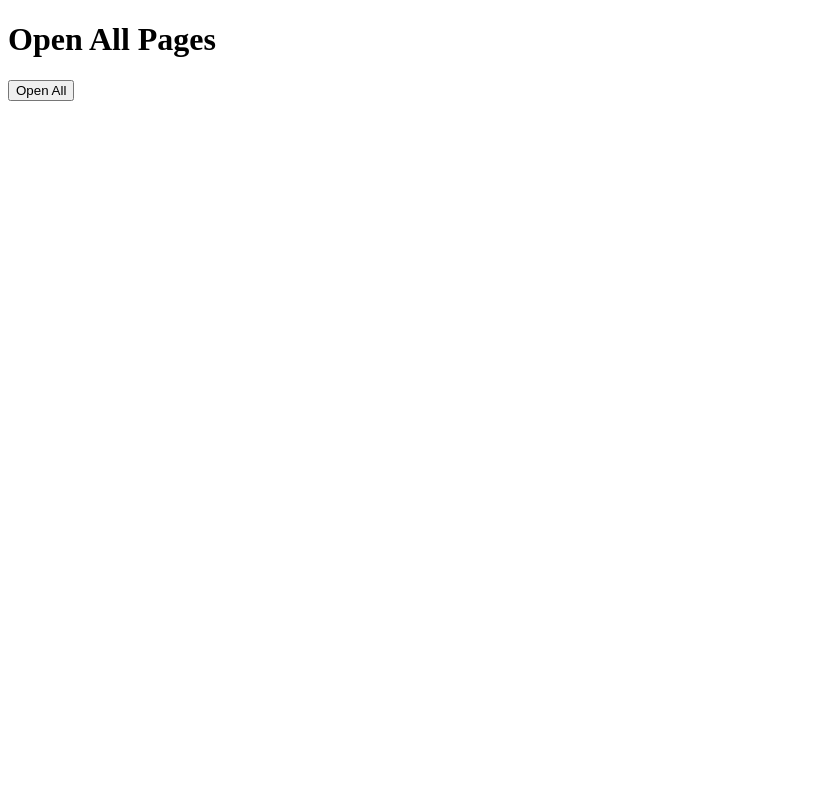
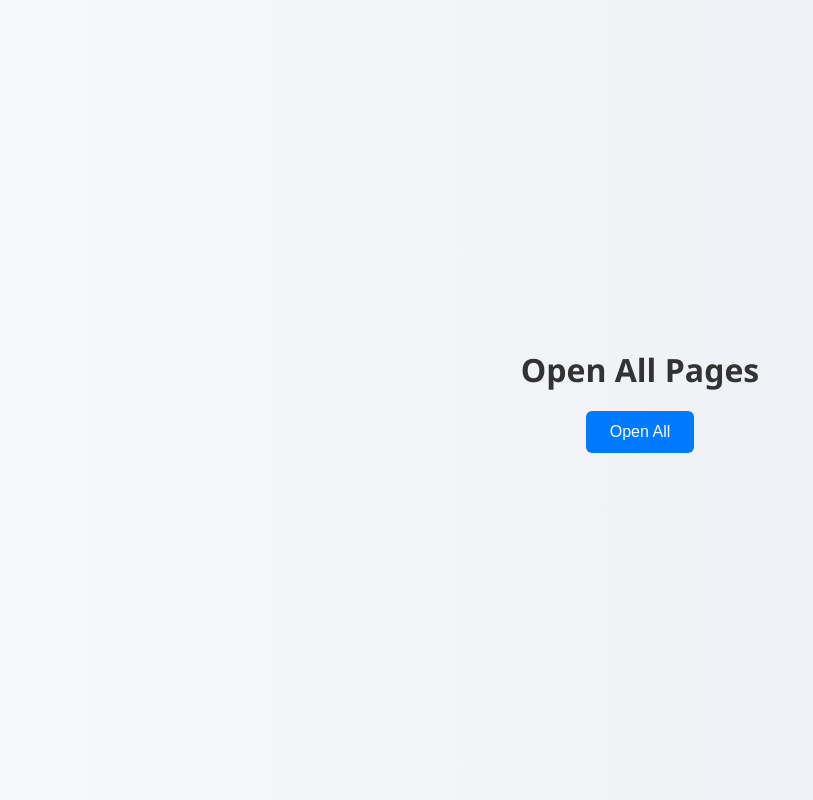
Before and after one commit to SDRakshith7/CARD, a plain HTML site: page index.html in a window 1280 px wide. Shown: the whole page, without its empty margins (0-813 px from the left). Drawn offline with Linux system fonts and the light colour scheme.

Commit message:
Update index.html

```diff
--- a/index.html
+++ b/index.html
@@ -1,10 +1,50 @@
 <!DOCTYPE html>
 <html lang="en">
-    <meta name="viewport" content="width=device-width, initial-scale=1.0" />
 <head>
-    <title> MAIN </title>
     <meta charset="UTF-8">
+    <meta name="viewport" content="width=device-width, initial-scale=1.0">
+    <title>MAIN</title>
     <script src="link.js" defer></script>
+    <style>
+        /* Reset some default styling */
+        * {
+            margin: 0;
+            padding: 0;
+            box-sizing: border-box;
+        }
+
+        body {
+            height: 100vh;
+            display: flex;
+            justify-content: center;
+            align-items: center;
+            flex-direction: column;
+            font-family: 'Segoe UI', Tahoma, Geneva, Verdana, sans-serif;
+            background: linear-gradient(to right, #f7f8fa, #eaeef3);
+            color: #333;
+        }
+
+        h1 {
+            margin-bottom: 20px;
+            font-size: 2em;
+            font-weight: 600;
+        }
+
+        button {
+            padding: 12px 24px;
+            font-size: 1em;
+            background-color: #007BFF;
+            color: white;
+            border: none;
+            border-radius: 6px;
+            cursor: pointer;
+            transition: background-color 0.3s ease;
+        }
+
+        button:hover {
+            background-color: #0056b3;
+        }
+    </style>
 </head>
 <body>
     <h1>Open All Pages</h1>
```
